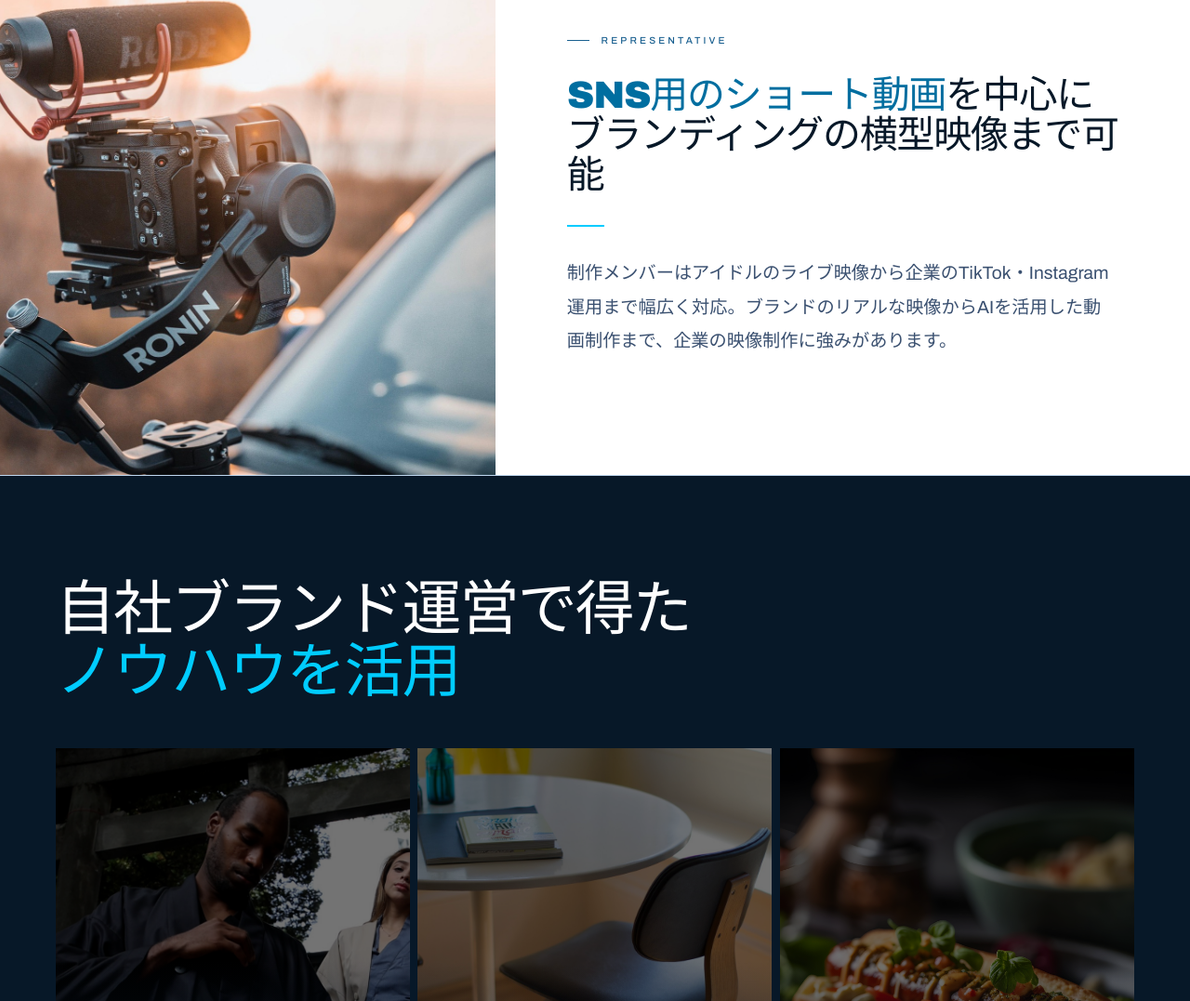
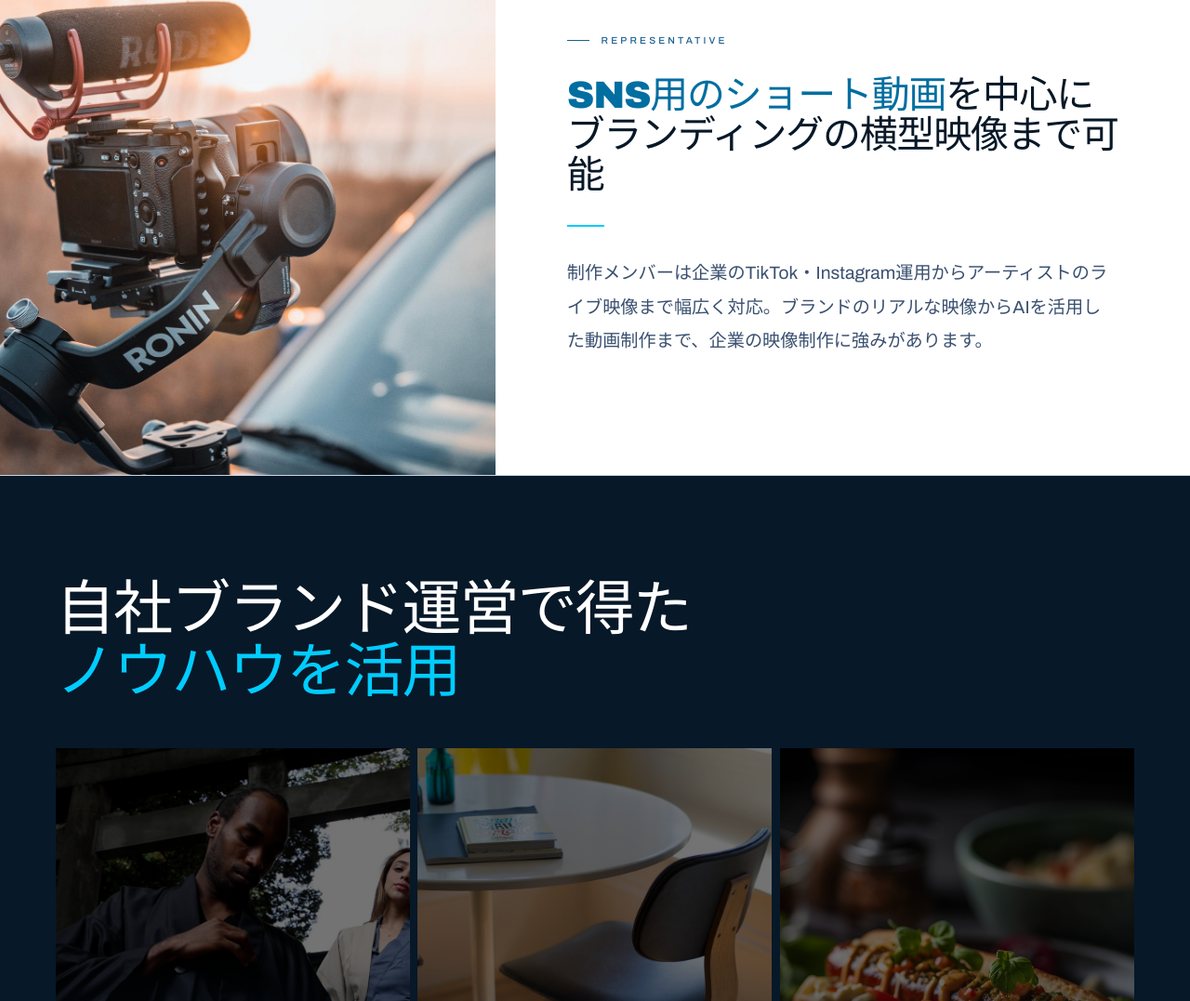
Before and after one commit to sashiemichkazu/new-sns-site, a plain HTML site: page index.html in a window 1280 px wide. Shown: the part 1498-2575 px from the top of the page at 93% size. Drawn offline with Linux system fonts and the light colour scheme.

Commit message:
Add files via upload

```diff
--- a/index.html
+++ b/index.html
@@ -580,7 +580,7 @@
       <p class="ceo-label">Representative</p>
       <p class="ceo-catch"><em>SNS用のショート動画</em>を中心にブランディングの横型映像まで可能</p>
       <div class="ceo-divider"></div>
-      <p class="ceo-body">制作メンバーはアイドルのライブ映像から企業のTikTok・Instagram運用まで幅広く対応。ブランドのリアルな映像からAIを活用した動画制作まで、企業の映像制作に強みがあります。</p>
+      <p class="ceo-body">制作メンバーは企業のTikTok・Instagram運用からアーティストのライブ映像まで幅広く対応。ブランドのリアルな映像からAIを活用した動画制作まで、企業の映像制作に強みがあります。</p>
     </div>
   </div>
 </div>
```
